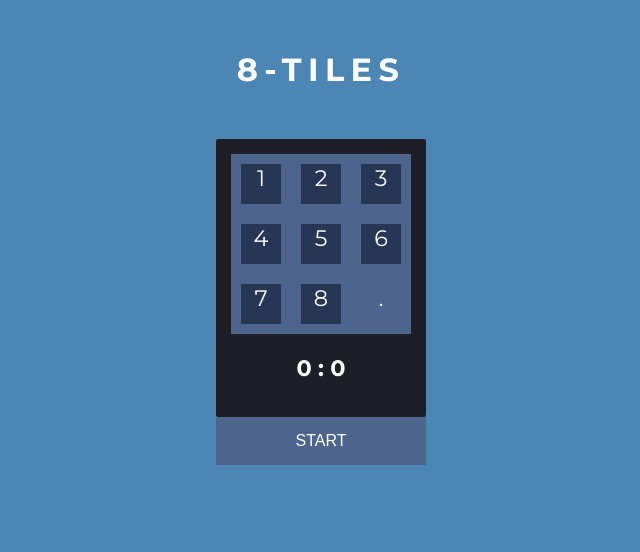
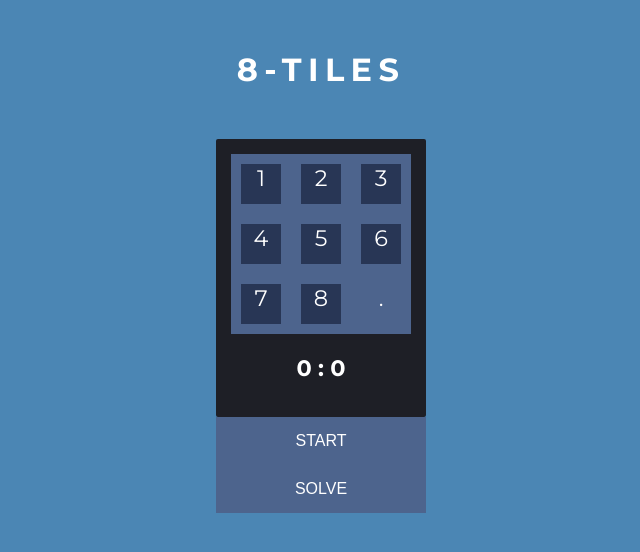
Before and after one commit to StTronn/8-TILES, a React (Create React App) app: page / in a window 1280 px wide. Shown: the top 552 px of the page, without its empty margins (319-959 px from the left). Built offline with nearby package versions, Linux system fonts and the light colour scheme.

Commit message:
added solver (using hamming dist)

```diff
--- a/src/Board.js
+++ b/src/Board.js
@@ -30,10 +30,10 @@ export class Board extends React.Component{
             ],
             could_be_won:false,
             time:0,
+            solving:false,
         }
     }
     componentDidMount(){
-        console.log(listMoves([1,2,3],[4,5,6],[7,0,8]));
 
     }
     componentWillUnmount(){
@@ -48,7 +48,33 @@ export class Board extends React.Component{
     increment=()=>{
         this.setState((state)=>({time:state.time+1}) );
     }
+    started_solving=()=>{
+        this.setState({could_be_won:false,solving:true});
+    }
+    solve=()=>{
 
+        let sol =listMoves(this.state.grid);
+        let i=0;
+        if(sol.length>1 && !this.state.solving){
+             this.started_solving();
+             this.timer=setInterval(()=>{
+                if(i<sol.length){
+                    this.setState(sol[i]);
+                    i++;
+                }
+                else
+                    this.stop_solve();
+            },300);
+            this.reset();
+            //for(let i=0;i<sol.length;i++)
+            //    this.setState(sol[i]);
+        }
+    }
+    stop_solve=()=>{
+        clearInterval(this.timer);
+        this.reset();
+        this.setState({solving:false});
+    }
     handleChange =(event)=>{
         let grid=this.state.grid;
         let empty_i=this.state.empty_i;
@@ -127,6 +153,7 @@ export class Board extends React.Component{
             </div>
                 <div className="buttons">
                     <button onClick={correct?this.shuffleBoard:this.reset}>{correct?"START":"RESET"}</button>
+                    <button onClick={!this.state.solving?this.solve:this.stop_solve}>{!this.state.solving?"SOLVE":"STOP"}</button>
                 </div>
         </div>
         );
--- a/src/solver.js
+++ b/src/solver.js
@@ -186,13 +186,13 @@ function solver(start_board){
 function convArr(arr) {
 	let empty_i=0;
 	let empty_j=0;
-	let board = [[], [], []];
+	let grid = [[], [], []];
 	for (let i = 0; i < 9; i++){
-		board[Math.floor(i / 3)].push(arr[i]);
+		grid[Math.floor(i / 3)].push(arr[i]);
 		if(arr[i]===0)
 			{empty_i=Math.floor(i/3);empty_j=i%3}
 	}
-	return {board,empty_i,empty_j};
+	return {grid,empty_i,empty_j};
 }
 export function listMoves(arr2d){
   let arr=[];
```
